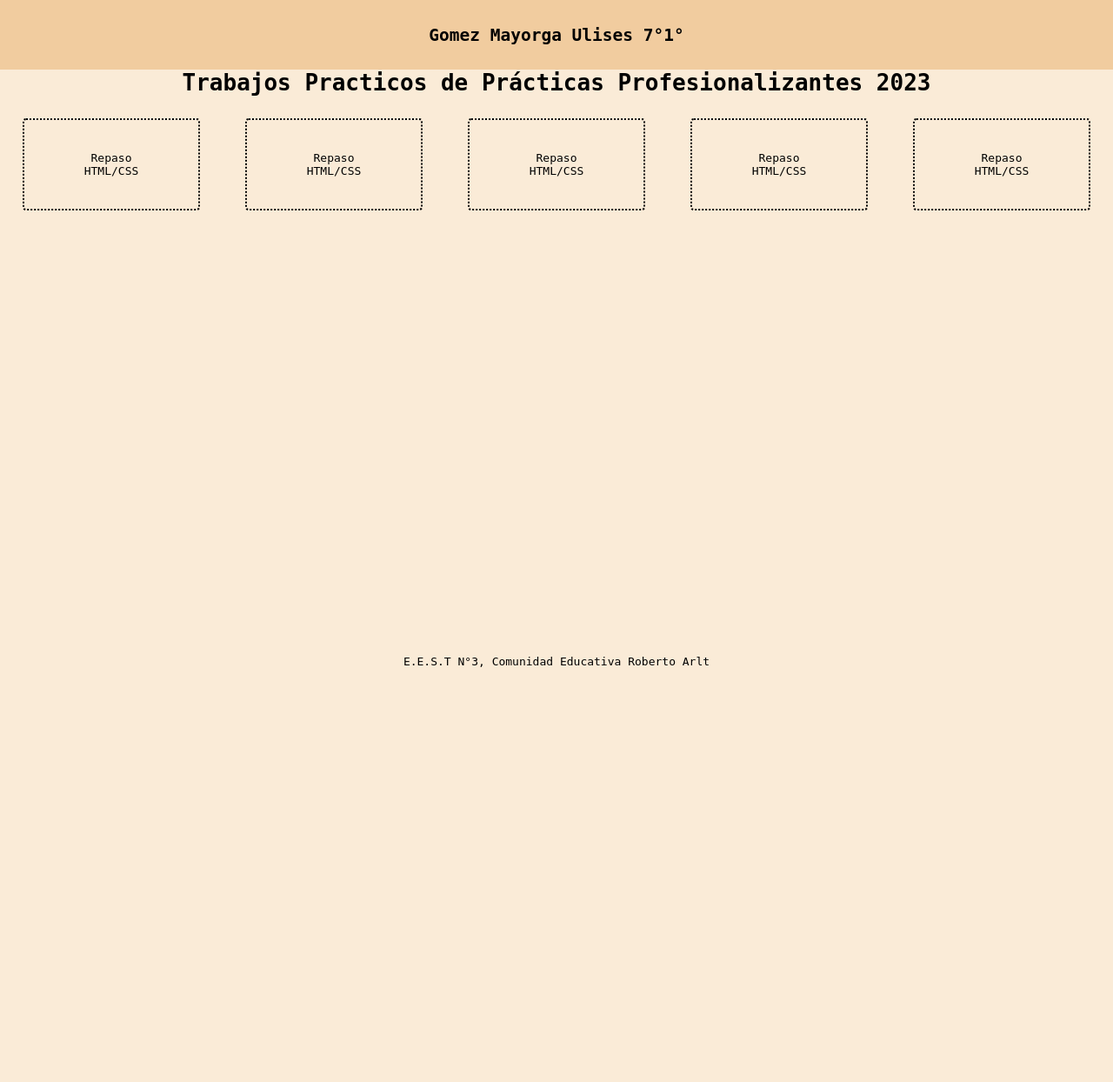
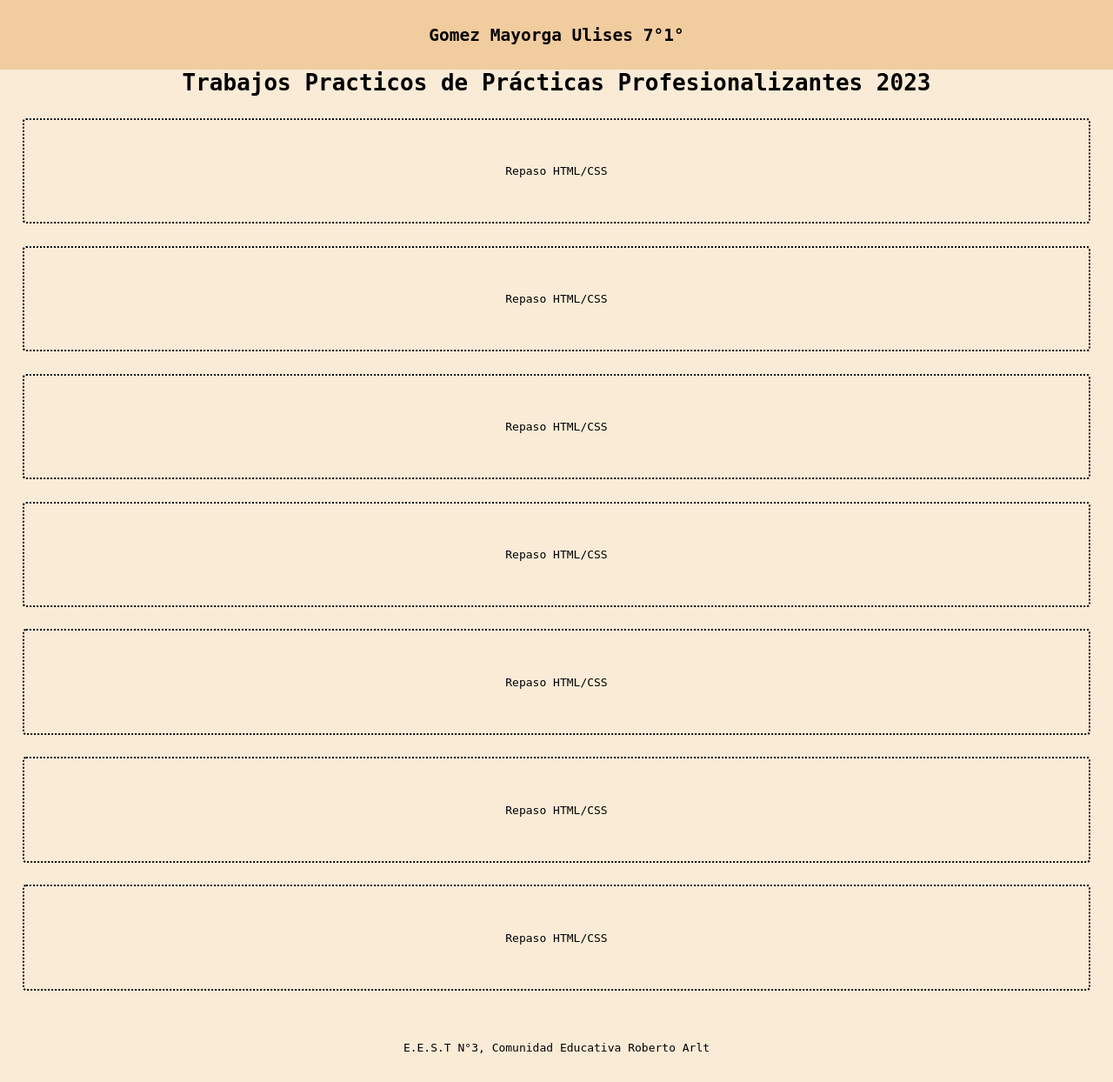
Before and after one commit to Ulises300/Ejercicio_1, a PHP site: page / in a window 1280 px wide. Shown: the whole page at 87% size. Before the commit the page ends 767 px from the top, so only its background shows below. Run offline with PHP 8.4, Linux system fonts and the light colour scheme.

Commit message:
modificacion index

```diff
--- a/css/stylesindex.css
+++ b/css/stylesindex.css
@@ -3,6 +3,10 @@
     margin:0;
     padding:0;
     box-sizing: border-box;
+}
+
+body{
+    background-color: antiquewhite;
 }
 
 header{
@@ -15,7 +19,7 @@ header{
 }
 
 #wrapper{
-    height: 80vh;
+    /* height: 80vh; */
     background-color: antiquewhite;
     width: 100%;
 }
@@ -27,7 +31,7 @@ header{
 
 #trabajos{
     background-color: antiquewhite;
-    display: flex;
+    /* display: flex; */
     height: 100%;
 }
 
--- a/eje01.html
+++ b/eje01.html
@@ -14,7 +14,7 @@
             <div class="col50 violeta h200 ov argentina"></div>
 
                 <div class="col50 azuleta h400 dflex fila centrarVertical">
-                    <h1 class="tilt"> Argentin <span class="violeta-tx">Campeón</span> del mundo</h1>
+                    <h1 class="tilt"> Argentina <span class="violeta-tx">Campeón</span> del mundo</h1>
                     <span class="roboto">Lorem ipsum dolor sit, amet consectetur adipisicing elit. Sapiente eaque fuga amet quia nam aliquid totam expedita, esse quibusdam, nesciunt quidem suscipit possimus tempore ad aut perspiciatis molestiae nobis rem.</span>
                     <div class="fila">
                     <div class="col33 centrartx">
--- a/index.html
+++ b/index.html
@@ -19,6 +19,8 @@
             <a class="link" href="eje01.html">Repaso HTML/CSS</a>
             <a class="link" href="eje01.html">Repaso HTML/CSS</a>
             <a class="link" href="eje01.html">Repaso HTML/CSS</a>
+            <a class="link" href="eje01.html">Repaso HTML/CSS</a>
+            <a class="link" href="eje01.html">Repaso HTML/CSS</a>
 
         </div>
     </div>
```
